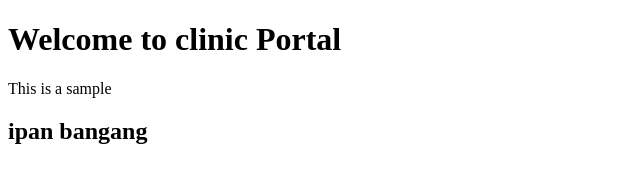
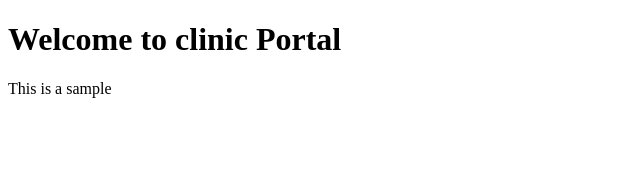
Before and after one commit to Aadha-08/trainingday2, a plain HTML site: page index.html in a window 1280 px wide. Shown: the whole page, without its empty margins (0-640 px from the left). Drawn offline with Linux system fonts and the light colour scheme.

Commit message:
Update index.html

```diff
--- a/index.html
+++ b/index.html
@@ -10,6 +10,5 @@
 
     <h1>Welcome to clinic Portal</h1>
     <p>This is a sample</p>
-    <h2>ipan bangang</h2>
 </body>
 </html>
```
